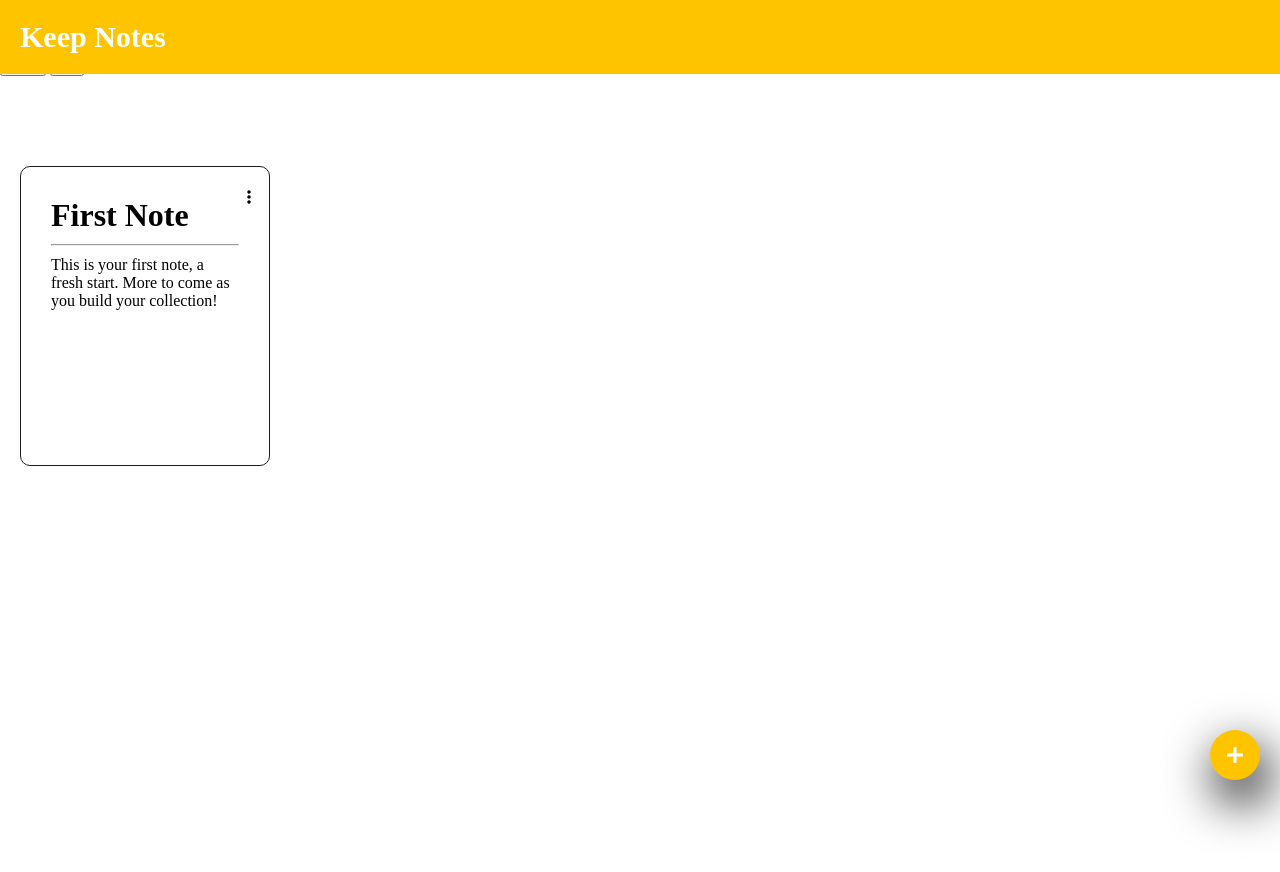
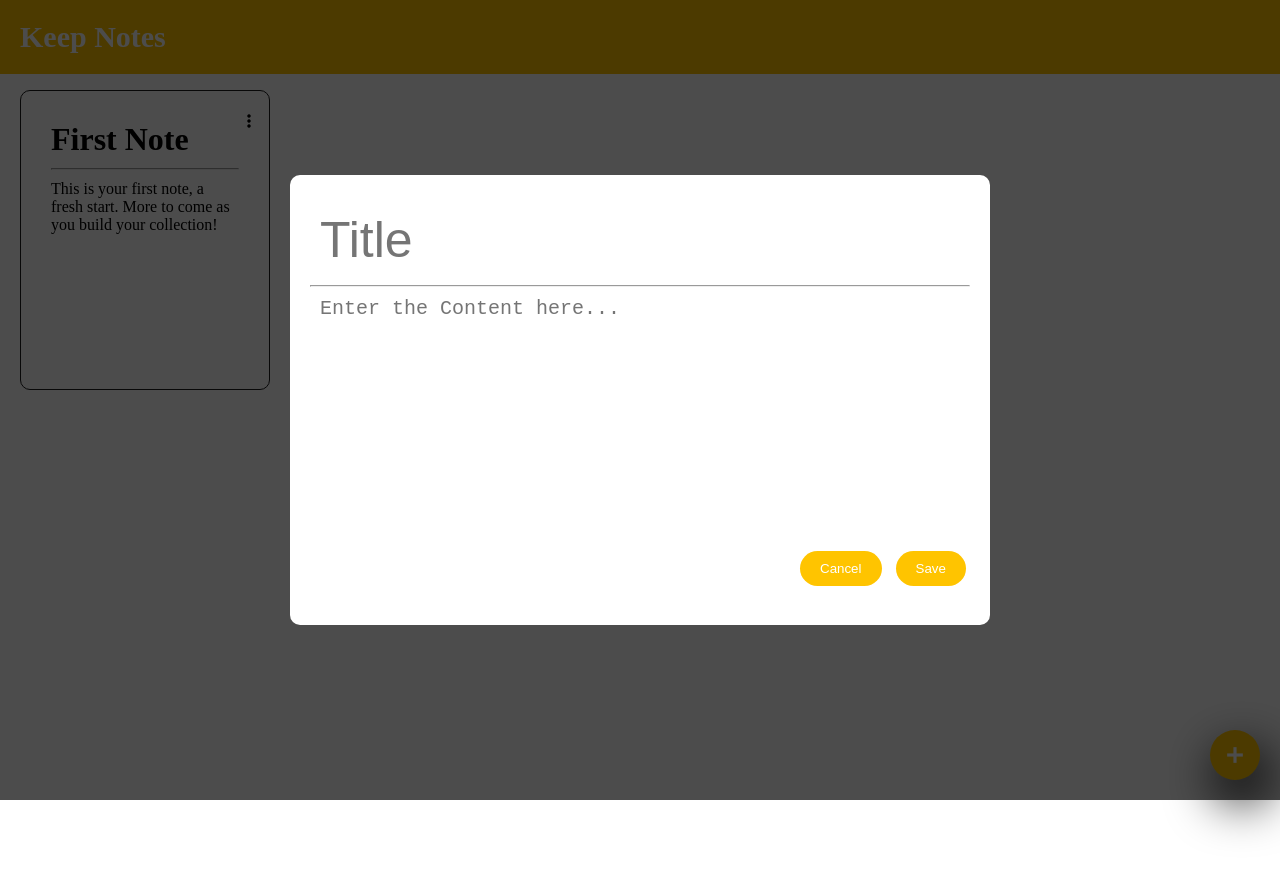
Before and after one commit to Madhesh-B/keep-Notes, a plain HTML site: page index.html in a window 1280 px wide. Drawn offline with nearby package versions, Linux system fonts and the light colour scheme.

Commit message:
Adding adding note in css

```diff
--- a/style.css
+++ b/style.css
@@ -24,7 +24,69 @@ body{
   color: #fff;
 }
 
+.over-lay{
+    background: #000000;
+    width: 100vw;
+    height: 100vh;
+    position: absolute;
+    z-index: 99;
+    opacity: 0.7;
+    /* display: none; */
+}
 
+.content-display-dialog-box{
+    width: 100vw;
+    height: 100vh;
+    position: absolute;
+    z-index: 100;
+    display: flex;
+    justify-content: center;
+    align-items: center;
+    /* display: none; */
+}
+
+.content{
+    background: #fff;
+    width: 700px;
+    height: 450px;
+    border-radius: 10px;
+    padding: 20px;
+}
+
+#title-input{
+    width: 660px;
+    height: 90px;
+    padding: 10px;
+    font-size: 50px;
+    border: none;
+    outline: none;
+}
+
+#note-input{
+    width: 660px;
+    height: 250px;
+    padding: 10px;
+    font-size: 20px;
+    border: none;
+    outline: none;
+    resize: none;
+    /* border-bottom: 1px solid black; */
+}
+
+.btn-holder{
+    margin-left: 480px;
+    margin-top: 10px;
+}
+
+.btn{
+    background: var(--bgcolor);
+    padding: 10px 20px;
+    border: none;
+    color: white;
+    border-radius: 50px;
+    margin-left: 10px;
+    cursor: pointer;
+}
 
 #navigation{
     background: var(--bgcolor);
@@ -71,7 +133,7 @@ body{
     height: 100%;
     overflow-x: hidden;
     overflow-y: scroll;
-    display: flex;
+
 }
 
 .list-items{
@@ -131,3 +193,9 @@ body{
 .more-options p:hover{
     background: #878787;
 }
+
+.list-container{
+    list-style-type: none;
+    display: flex;
+    flex-direction: row;
+}
```
